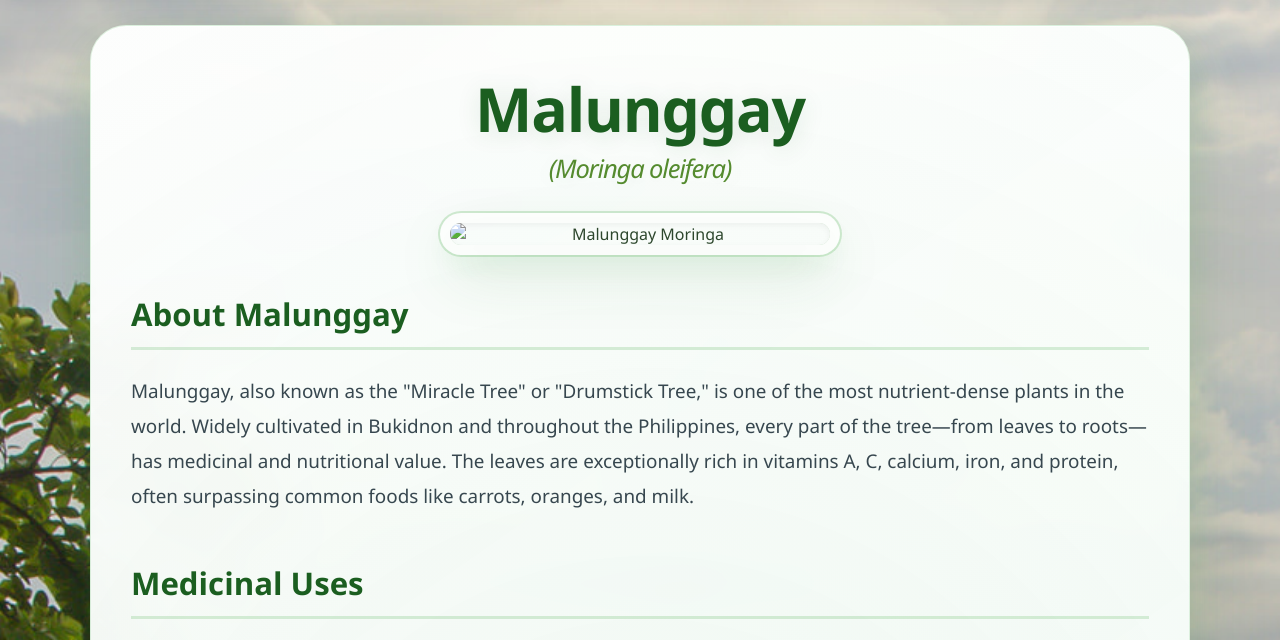
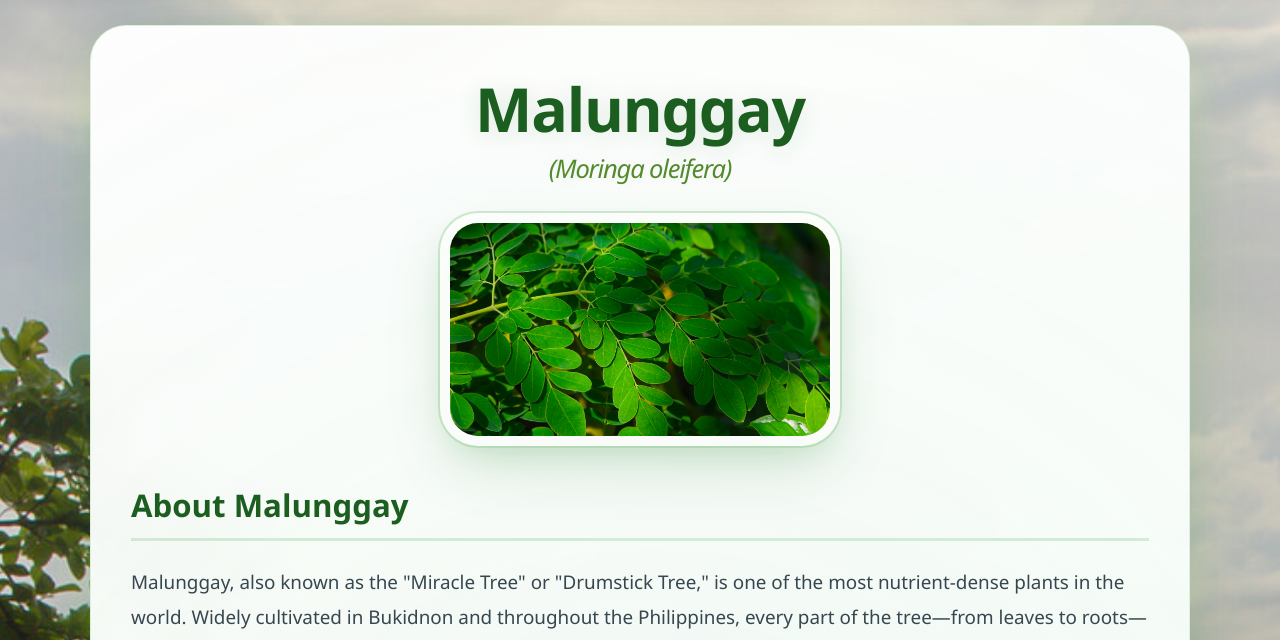
Before and after one commit to RichardGit123/albert-lingcoran-vergara-stonino-porrast288, a plain HTML site: page malunggay.html in a window 1280 px wide. Shown: the part 125-765 px from the top of the page. Drawn offline with Linux system fonts and the light colour scheme.

Commit message:
Update malunggay.html

```diff
--- a/malunggay.html
+++ b/malunggay.html
@@ -23,7 +23,7 @@
     <div class="plant-card">
       <h1>Malunggay<br><small>(Moringa oleifera)</small></h1>
 
-      <img src="malunggay.jpg" alt="Malunggay Moringa" class="plant-image" />
+      <img src="malunggay.avif" alt="Malunggay Moringa" class="plant-image" />
 
       <div class="plant-info">
         <h2>About Malunggay</h2>
```
